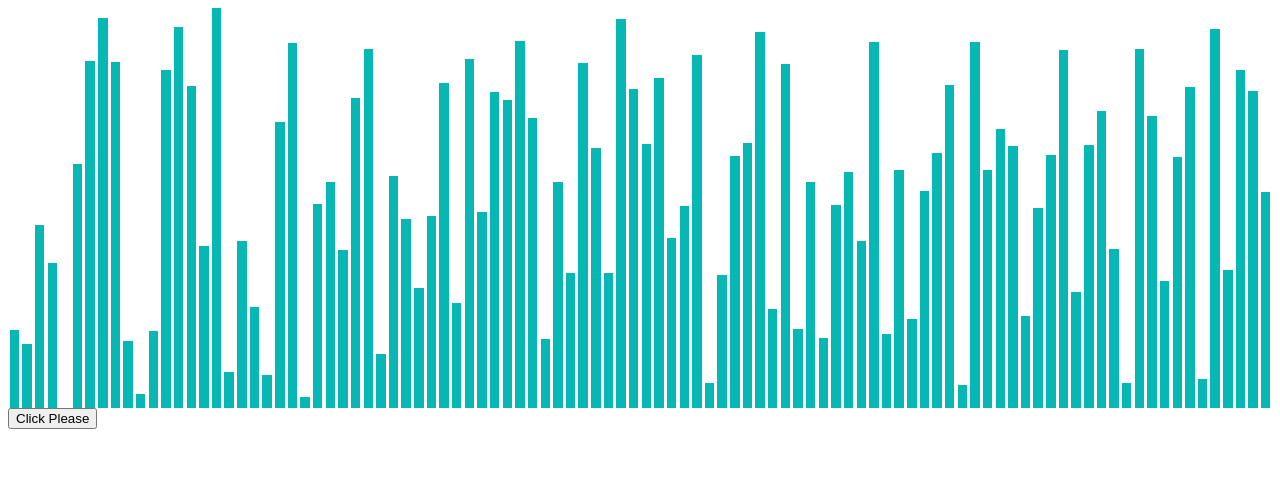
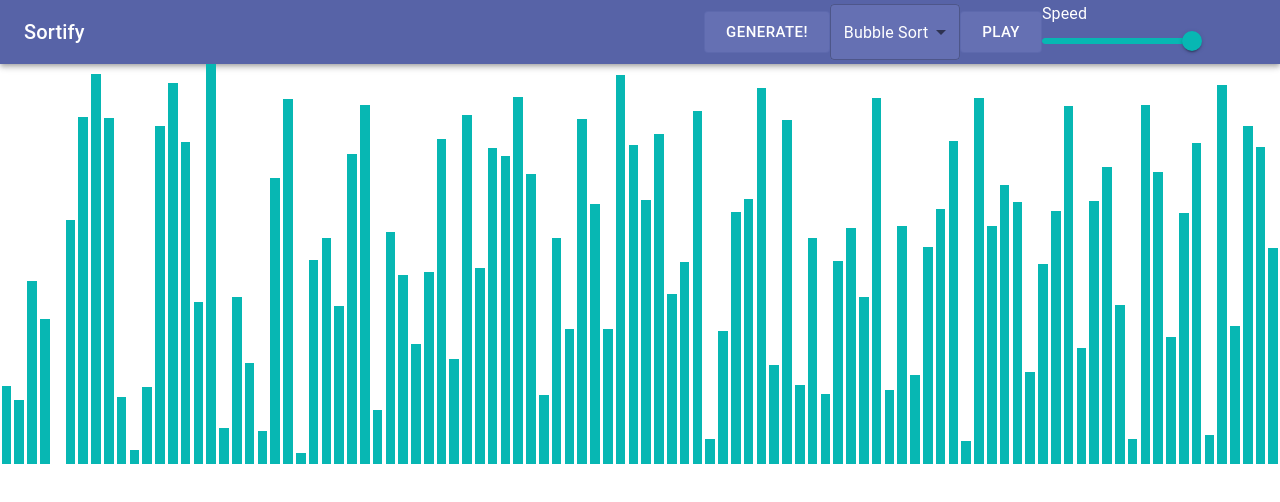
Before and after one commit to Thanatos095/Sortify, a React (Create React App) app: page / in a window 1280 px wide. Shown: the top 502 px of the page. Built offline with nearby package versions, Linux system fonts and the light colour scheme.

Commit message:
working on the ui

```diff
--- a/package.json
+++ b/package.json
@@ -5,6 +5,7 @@
   "dependencies": {
     "@emotion/react": "^11.10.4",
     "@emotion/styled": "^11.10.4",
+    "@mui/icons-material": "^5.10.9",
     "@mui/material": "^5.10.10",
     "@testing-library/jest-dom": "^5.16.5",
     "@testing-library/react": "^13.4.0",
--- a/src/App.tsx
+++ b/src/App.tsx
@@ -1,8 +1,10 @@
 import React from 'react';
 import VisualArray from './Components/VisualArray/VisualArray';
-import { BubbleSort, InsertionSort, HeapSort, MergeSort } from './Sorts';
 import { getRandomInt } from './Utility/Random/Random';
-
+import * as Sorts from './Sorts';
+import { createTheme, ThemeProvider } from '@mui/material';
+import NavBar from './Components/NavBar/NavBar';
+import CssBaseline from '@mui/material/CssBaseline';
 const get_data = (length : number) => {
     const array : Array<number> = [];
     for (let i = 0; i < length; i++) {
@@ -18,12 +20,57 @@ const get_sorted_data = () => {
     return array;
 }
 
+
+const sortMappings = {
+  "Bubble Sort" : Sorts.BubbleSort,
+  "Insertion Sort" : Sorts.InsertionSort,
+  "Heap Sort" : Sorts.HeapSort,
+  "Merge Sort" : Sorts.MergeSort
+};
+const theme = createTheme({
+  palette : {
+    primary :{
+      main : '#5763a7',
+      light : '#6570b3',
+    },
+    secondary : {
+      main : '#07b7b3'
+    }
+  }
+});
 function App() {
+  const arrayRef  = React.useRef<VisualArray>(null);
+
+  /* Passing methods between sibling components */
+  const methods = {
+    setSort : ( sorter : (v : VisualArray) => Generator<void> ) => arrayRef.current?.setSort(sorter),
+    setData : ( data : Array<number> ) => arrayRef.current?.setData(data),
+    play : () => arrayRef.current?.play(),
+    pause : () => arrayRef.current?.pause(),
+    setFPS : (value : number) => arrayRef.current?.setFPS(value)
+  }
+
   return (
-    <div className="App">
-      <VisualArray fps = {60} data={get_data(100)} sort = {HeapSort}/>
-    </div>
+    <ThemeProvider theme = {theme}>
+      <div className="App">
+        <CssBaseline />
+
+        <NavBar
+          sortMappings = {sortMappings}
+          setSort = {methods.setSort}
+          setFPS = {methods.setFPS}
+          play = {methods.play}
+          pause = {methods.pause}
+        />
+
+        <VisualArray
+          ref = {arrayRef}
+          fps = {60}
+          data={get_data(100)}
+          sort = {Sorts.BubbleSort}
+        />
+      </div>
+    </ThemeProvider>
   );
 }
-
 export default App;
--- /dev/null
+++ b/src/Components/NavBar/NavBar.tsx
@@ -0,0 +1,125 @@
+import React from 'react'
+import Select, { SelectChangeEvent } from '@mui/material/Select';
+import VisualArray from '../VisualArray/VisualArray';
+import {
+    AppBar,
+    Box,
+    Toolbar,
+    Typography,
+    Button,
+    IconButton,
+    InputLabel,
+    MenuItem,
+    FormControl,
+    Slider,
+    Popper,
+    Fade,
+    Paper
+} from '@mui/material'
+
+interface NavBar_props{
+    sortMappings : { [index : string] : (v : VisualArray) => Generator<void> },
+    setSort : ( sorter : (v : VisualArray) => Generator<void> ) => void
+    setFPS : (value : number) => void
+    play : () => void,
+    pause : () => void,
+}
+
+
+export default function NavBar(props : NavBar_props) {
+    const [sort, setsort] = React.useState('Bubble Sort');
+    const [playing, setplaying] = React.useState(false);
+    const [fps, setfps] = React.useState(60);
+    const [open, setopen] = React.useState(false);
+    const [popperAnchor, setpopperAnchor] = React.useState<HTMLElement>();
+
+    const handleSelect = (event: SelectChangeEvent) => {
+        setsort(event.target.value as string);
+        props.setSort(props.sortMappings[event.target.value]);
+    };
+
+    const handlePlaying = () => {
+        if(playing) props.pause();
+        else props.play();
+        setplaying(!playing);
+    }
+
+    const handleSlider = (event: Event, newValue: number | number[]) => {
+        setfps(newValue as number);
+        props.setFPS(newValue as number);
+    };
+
+    const handlePopperOpen = (event : React.MouseEvent<HTMLElement>) => {
+        setpopperAnchor(event.currentTarget);
+        setopen(!open);
+    };
+
+
+    return (
+    <Box sx={{ flexGrow: 1 }}>
+        <AppBar color='primary' position="static">
+            <Toolbar>
+                <Typography variant="h6" component="div" sx={{ flexGrow: 1 }}>
+                    Sortify
+                </Typography>
+                <Box display = 'flex' width='50%' justifyContent='center' alignItems='center'>
+                    <Box>
+                        <Button size = 'large' variant = 'outlined' sx = {{backgroundColor : 'primary.light', color : 'white'}} onClick = {handlePopperOpen}>
+                            Generate!
+                        </Button>
+                        <Popper open={open} anchorEl ={popperAnchor} placement='bottom' transition>
+                            {({ TransitionProps }) => (
+                            <Fade {...TransitionProps} timeout={350}>
+                                <Paper sx = {{width : 240, height : 250}}>
+                                <Typography sx={{ p: 2 }}>The content of the Popper.</Typography>
+                                </Paper>
+                            </Fade>
+                            )}
+                      </Popper>
+                    </Box>
+                    <Box sx={{ minWidth: 120 }}>
+                        <FormControl fullWidth>
+                            <Select
+                                sx = {{
+                                        color : 'white',
+                                        backgroundColor : 'primary.light',
+                                    }}
+                                value = {sort}
+                                defaultValue='Bubble Sort'
+                                onChange={handleSelect}
+                            >
+                                {
+                                Object.keys(props.sortMappings).map( key =>
+                                    <MenuItem value = {key} key={ key }> { key } </MenuItem>
+                                )
+                                }
+                            </Select>
+                        </FormControl>
+                    </Box>
+                    <Box >
+                    {
+
+                        !playing ?
+                            <Button size='large' variant="outlined" sx = {{backgroundColor : 'primary.light', color : 'white'}} onClick = {handlePlaying}>Play</Button>
+                        :
+                            <Button size='large' variant="outlined" sx = {{backgroundColor : 'primary.light', color : 'white'}} onClick = {handlePlaying}>Pause</Button>
+                    }
+                    </Box>
+                    <Box width={150}>
+                        <Typography color="white">Speed</Typography>
+                        <Slider
+
+                            value = {fps}
+                            onChange = {handleSlider}
+                            defaultValue={60}
+                            min = {1}
+                            max = {60}
+                            color="secondary"
+                    />
+                </Box>
+                </Box>
+                </Toolbar>
+        </AppBar>
+    </Box>
+    )
+}
--- a/src/Components/VisualArray/VisualArray.tsx
+++ b/src/Components/VisualArray/VisualArray.tsx
@@ -2,18 +2,17 @@ import React, { Component }from 'react'
 import './styles.css'
 import { getRandomInt } from '../../Utility/Random/Random';
 import Animator from '../../Utility/Animator/Animator';
-
 interface _props{
     sort : (v : VisualArray) => Generator<void>,
     data : Array<number>,
-    fps : number
+    fps : number,
+    style ?: React.CSSProperties, /* ? means optional prop */
+    className ?: string /* Optional prop */
 };
-
 enum State{
   normal,
   active
 }
-
 export class VisualArray extends Component<_props, {}> {
   numSwaps : number;
   numAccesses : number;
@@ -22,6 +21,8 @@ export class VisualArray extends Component<_props, {}> {
   data : Array<number>
   min : number;
   max : number;
+  maxNumberOfElements : number;
+  _sort : ( v : VisualArray ) => Generator<void>;
   _generator : Generator<void> | null;
   _animator : Animator;
   _containerRef : React.RefObject<HTMLDivElement>
@@ -32,30 +33,55 @@ export class VisualArray extends Component<_props, {}> {
       this.numAccesses = 0;
       this.numComparisons = 0;
       this.data = [...this.props.data] /* Force a copy with spread operator */
-      this.min = Math.min(...this.props.data);
-      this.max = Math.max(...this.props.data);
+      this.min = 0;
+      this.max = 0;
+      this.maxNumberOfElements = 0;
       this.states = Array(this.props.data.length).fill(State.normal); /* Denotes which nodes are active */
       this._containerRef = React.createRef(); /* Used to get the height and width of the container div */
+      this._sort = props.sort;
       this._generator = null;
       this._animator = new Animator(props.fps, (animatorRef : Animator) => {
-        const next = this._generator!.next(); /* Get next fram */
+        const next = this._generator!.next(); /* Get next fram generator*/
         if(next.done){ /* If all frames have been taken then stop the animation */
             this._generator = null;
             animatorRef.stop();
             console.log(this.getStatistics());
         }
-        this.forceUpdate(() => this.#clearStates()); /* Rerender the component and after rerender(synchronous), clear the states array */
+        this.forceUpdate(() => this.#clearStates());
+        /* Rerender the component and after rerender(synchronous), clear the states array
+        animation loop :  Update => Draw => clear => next_frame => update => Draw => clear ......
+        */
       });
   }
-
+  setData(data : Array<number>){
+    this.data = data;
+  }
+  setSort( sorter : (v : VisualArray) => Generator<void>){
+    this._sort= sorter;
+    this._generator = this._sort(this);
+  }
+  setFPS(value : number){
+    console.log(value);
+    this._animator.setFPS(value);
+  }
+  play = () => {
+    if(this._generator === null) this._generator = this._sort(this);
+    this._animator.start();
+  }
+  pause = () => {
+    this._animator.stop();
+  }
+  isPlaying = () => {
+    return this._animator.isPlaying();
+  }
+  nextFrame = () => {
+    if( !this._animator.isPlaying() && this._generator != null){
+      this._generator.next();
+    }
+  }
   componentDidMount(): void {
+      this.#adjustLength();
       this.forceUpdate();
-  }
-  start = () => {
-    if(this._generator === null){
-      this._generator = this.props.sort(this);
-      this._animator.start()
-    }
   }
   get(index : number){
       this.numAccesses++;
@@ -101,7 +127,16 @@ export class VisualArray extends Component<_props, {}> {
   #clearStates(){
     this.states = Array(this.states.length).fill(State.normal);
   }
-/*[0, this._containerRef.current!.offsetHeight]; Output Range
+  #adjustLength(){
+      const ELEMENT_MIN_SPACE_TAKEN = 5 + 3.2; /* Min width is 5pixels and the left and right margin is 3.2 pixels in total */
+      this.maxNumberOfElements = Math.floor(this._containerRef.current!.offsetWidth / ELEMENT_MIN_SPACE_TAKEN);
+      const new_length = Math.min(this.data.length, this.maxNumberOfElements);
+      this.data = this.data.slice(0, new_length);
+      this.max = Math.max(...this.data);
+      this.min = Math.min(...this.data);
+      this.states = this.states.slice(0, new_length);
+  }
+  /*[0, this._containerRef.current!.offsetHeight]; Output Range
   [this.min, this.max]; Input Range
   Map *value* from input Range to Output Range
 
@@ -118,7 +153,7 @@ export class VisualArray extends Component<_props, {}> {
   render() {
     return (
       <>
-        <div ref={this._containerRef} className='container'>
+        <div style={{...this.props.style}} ref={this._containerRef} className='container'>
             {
             this.data.map((item, index) =>
                 <div
@@ -131,7 +166,6 @@ export class VisualArray extends Component<_props, {}> {
             )
             }
         </div>
-        <button onClick = {this.start}>Click Please </button>
       </>
     )
   }
--- a/src/Components/VisualArray/styles.css
+++ b/src/Components/VisualArray/styles.css
@@ -3,12 +3,13 @@
     align-items : flex-end;
     overflow-x: visible;
     height : 50vh;
-    max-width:100vw;
+    max-width: min-content;
     margin-left: auto;
     margin-right: auto;
 }
 .container-item{
     width : 15px;
+    min-width : 5px;
     margin-right : 0.1em;
     margin-left : 0.1em;
     background-color : #07b7b3;
--- a/src/Utility/Animator/Animator.ts
+++ b/src/Utility/Animator/Animator.ts
@@ -23,13 +23,11 @@ class Animator {
       {
         this._playing = true;
         let then = performance.now();
-        const interval = 1000 / this._fps;
         const tolerance = 0.1;
-
         const _animateLoop = (now : number) => {
           this._requestID = requestAnimationFrame(_animateLoop);
           const delta = now - then;
-
+          const interval = 1000 / this._fps;
           if (delta >= interval - tolerance) {
             then = now - (delta % interval);
             this._animate!(this);
```
Also changed, not shown: 1 other file (tests, documents, lock files or other folders).
